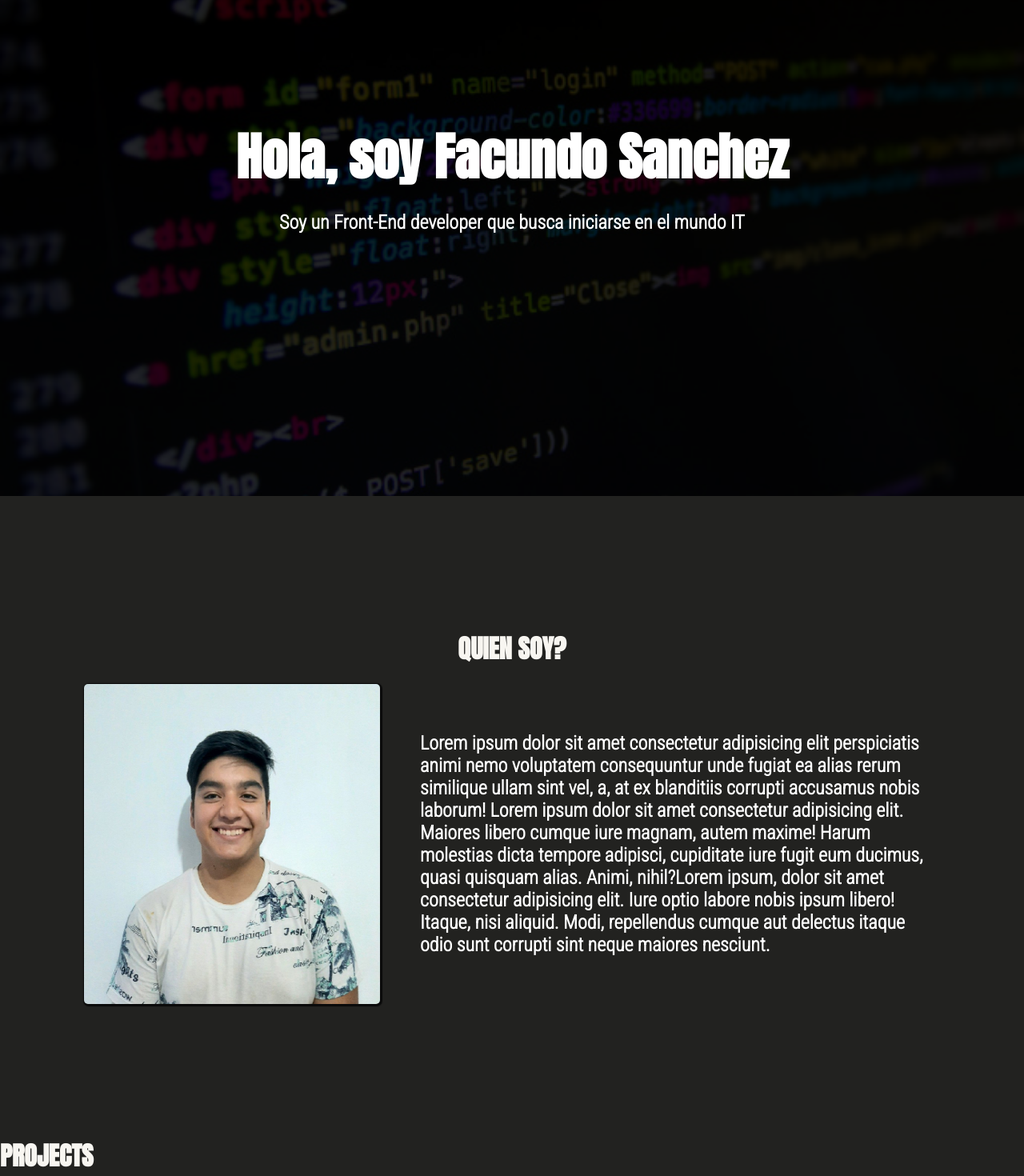
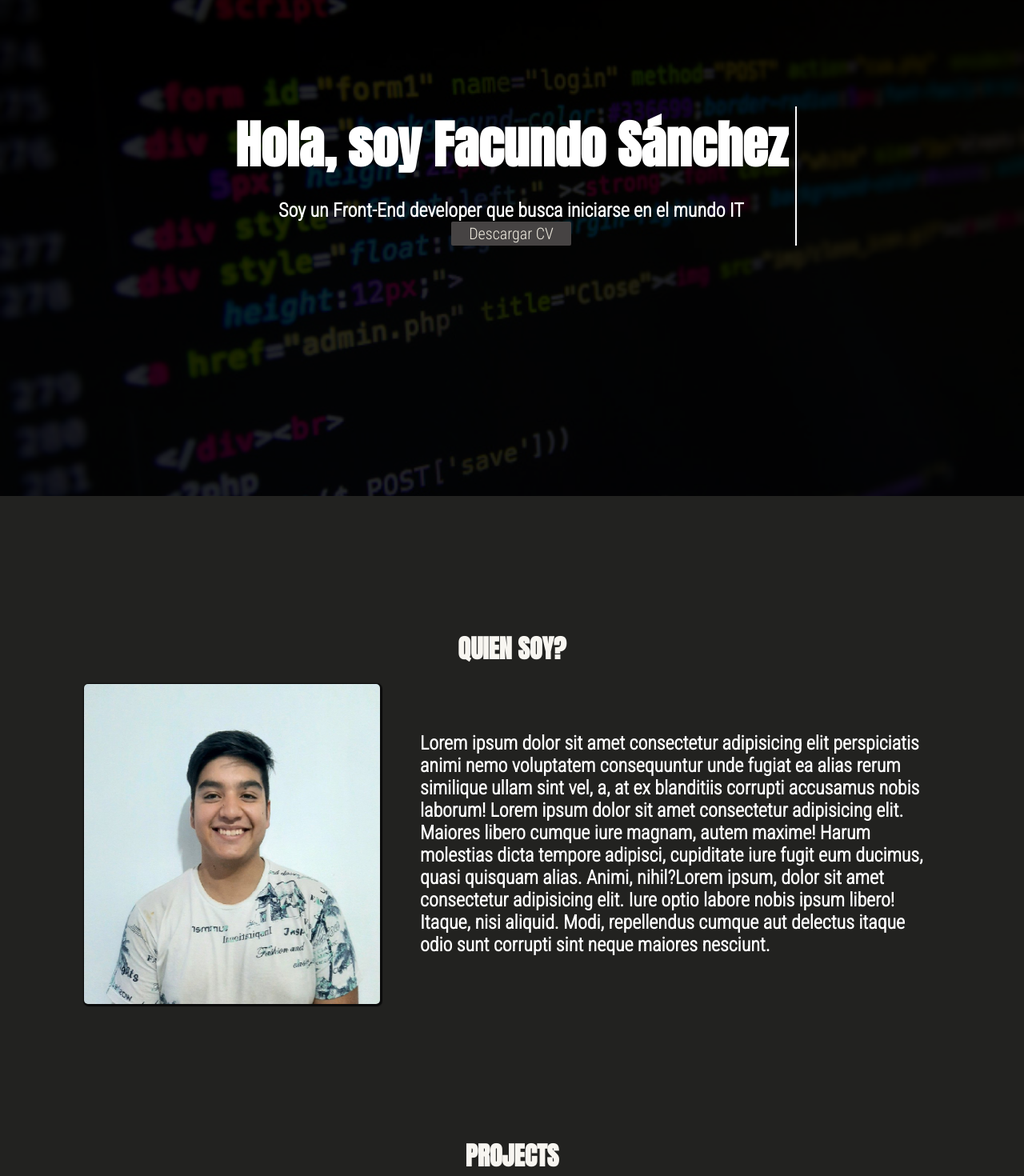
Before and after one commit to sanchezzfacu/porftolio, a React (Create React App) app: page / in a window 1280 px wide. Shown: the part 180-1650 px from the top of the page at 80% size. Built offline with nearby package versions, Linux system fonts and the light colour scheme.

Commit message:
cv added and an effect

```diff
--- a/src/components/Home.jsx
+++ b/src/components/Home.jsx
@@ -8,6 +8,7 @@ import cv from '../imagenes/imagenAbout.jpg'
 import homebb from '../imagenes/home bb.png'
 import homebb2 from '../imagenes/fondo bb2.png'
 import homebb3 from '../imagenes/home bb 3.png'
+import cvDownload from '../Facundo Sanchez-frontend developer.pdf'
 
 import { useRef } from 'react'
 
@@ -34,12 +35,13 @@ function Home() {
             <div className="background">
                 <div className="background__description">
                     <div className="description">
-                        <div>
-                            <h1><h1>Hola, soy Facundo Sanchez</h1></h1>
+                        <div className='description-title'>
+                            <h1><h1>Hola, soy Facundo Sánchez</h1></h1>
                         </div>
                         <div className="text__description">
                             <h2>Soy un Front-End developer que busca iniciarse en el mundo IT</h2>
                         </div>
+                        <a href='/' target='_blank' download={cvDownload}><button className='btn-cv'> Descargar CV</button></a>
                     </div>
                 </div>
             </div>
@@ -59,16 +61,19 @@ function Home() {
                 </div>
             </div>
                 <div className="projects__section">
-                    <div className="section__title">
-                        <h1>PROJECTS</h1>
-                    </div>
+                    <h1 ref={refProjects}>PROJECTS</h1>
                 </div>
                 <div className="title__app">
                     <h2>FOOD APP</h2>
                 </div>
+                <div className="img__food">
+                    <img className="img_projects" src={home} alt="" width="400px" height="250"/>
+                    <img className="img_projects" src={detail} alt="" width="400px" height="250"/>
+                    <img className="img_projects" src={create} alt="" width="400px" height="250"/>
+                </div>
                 <div className="description__color">
                     <div className="app__description">
-                        <h3 ref={refProjects}>
+                        <h3>
                             Desarrollé una SPA (Single Page Application) utilizando React para el Front End y Redux como state management.
                             En los estilos se implementó CSS puro sin uso de librerías externas.
                             La SPA consume datos de una API a través de un Back End desarrollado en Node utilizando Express, agregando nuevas
@@ -78,13 +83,14 @@ function Home() {
                         </h3>
                     </div>
                 </div>
-                <div className="img__food">
-                    <img className="img_projects" src={home} alt="" width="400px" height="250"/>
-                    <img className="img_projects" src={detail} alt="" width="400px" height="250"/>
-                    <img className="img_projects" src={create} alt="" width="400px" height="250"/>
-                </div>
+
                 <div className="title__app">
                     <h2>Breaking Bad App</h2>
+                </div>
+                <div className="img__food">
+                    <img className="img_projects" src={homebb} alt="" width="400px" height="250"/>
+                    <img className="img_projects" src={homebb2} alt="" width="400px" height="250"/>
+                    <img className="img_projects" src={homebb3} alt="" width="400px" height="250"/>
                 </div>
                 <div className="description__color">
                     <div className="app__description">
@@ -94,11 +100,6 @@ function Home() {
                             Quam qui repudiandae aspernatur inventore numquam, ullam incidunt omnis sit porro eius.
                         </h3>
                     </div>
-                </div>
-                <div className="img__food">
-                    <img className="img_projects" src={homebb} alt="" width="400px" height="250"/>
-                    <img className="img_projects" src={homebb2} alt="" width="400px" height="250"/>
-                    <img className="img_projects" src={homebb3} alt="" width="400px" height="250"/>
                 </div>
             <div className="contact__section" ref={refContact}>
                 <div className="section__title" >
--- a/src/styles/Home.css
+++ b/src/styles/Home.css
@@ -9,12 +9,6 @@
     align-items: center;
 }
 
-.description {
-    display: flex;
-    flex-direction: column;
-    text-align: center;
-    position: absolute;
-}
 
 .background {
     height: 100vh;
@@ -47,8 +41,39 @@
     font-family: 'Roboto Condensed', sans-serif;
 }
 
+.description {
+    display: flex;
+    flex-direction: column;
+    text-align: center;
+    position: absolute;
+    display: block;
+    white-space: nowrap;
+    border-right: 2px solid;
+    width: 710px;
+    animation : typing 2s steps(60),
+    blink .5s infinite step-end alternate;
+    overflow: hidden;
+    color: #ffffff;
+}
+
 .text__description {
     padding-top: 20px;
+}
+
+@keyframes typing {
+    from {
+        width: 0;
+    }
+}
+
+@keyframes blink {
+    50% {
+        border-color: transparent;
+    }
+}
+
+.btn-cv {
+    background-color: #464343;
 }
 
 a {
@@ -104,7 +129,7 @@ button {
 }
 
 button:hover {
-    background-color:rgb(61, 59, 55);
+    background-color:rgb(26, 25, 25);
 }
 
 /* .project__container {
@@ -112,7 +137,8 @@ button:hover {
 } */
 
 .projects__section {
-    color: #ffff;
+    color: rgb(255, 255, 255);
+    text-align: center;
 }
 
 .food__app {
@@ -317,4 +343,8 @@ footer {
         border-radius: 5px;
         box-shadow: 1px 1px 1px 2px  rgba(7, 7, 7, 0.857);
     }
+
+    .projects__section {
+        height: 100%;
+    }
 }
```
Also changed, not shown: 1 other file (tests, documents, lock files or other folders).
